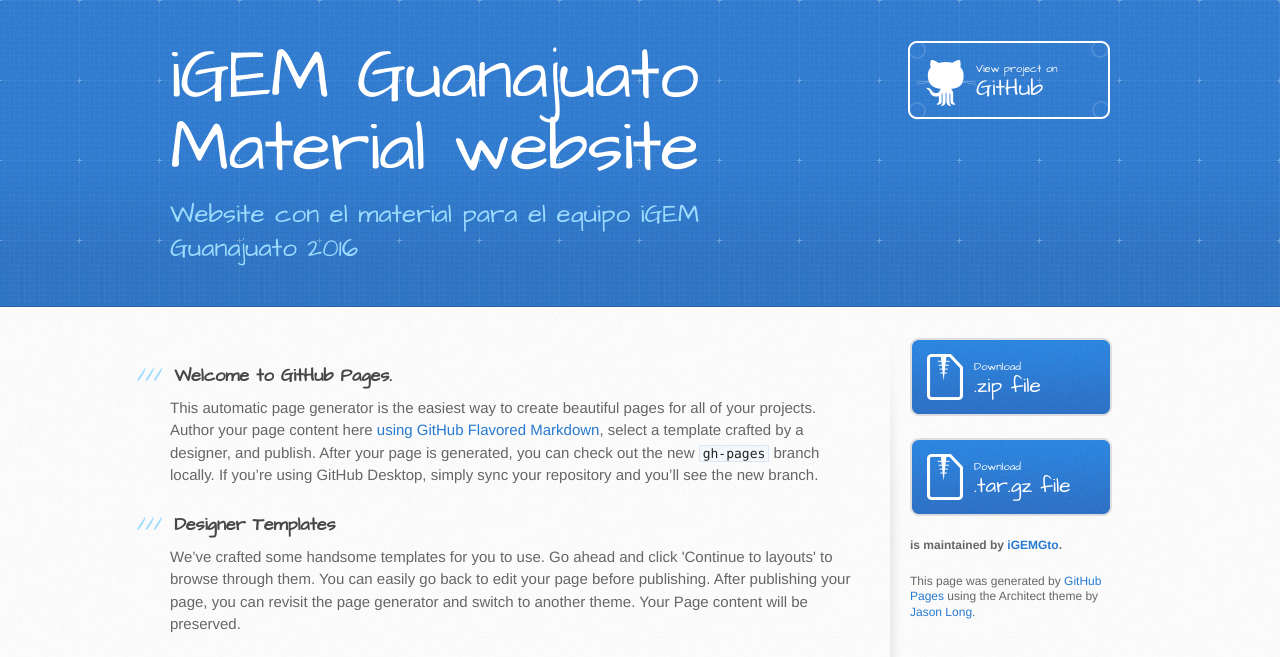
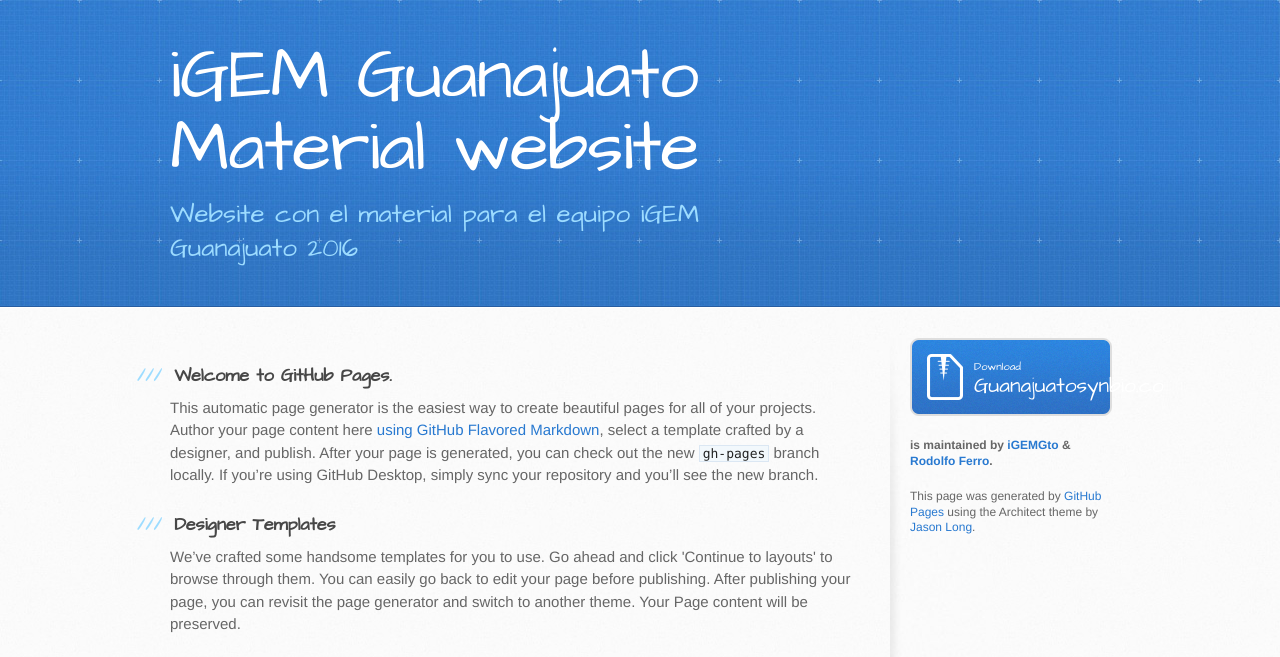
Before and after one commit to iGEMGto/material, a plain HTML site: page index.html in a window 1280 px wide. Shown: the top 657 px of the page. Drawn offline with Linux system fonts and the light colour scheme.

Commit message:
Update index.html

```diff
--- a/index.html
+++ b/index.html
@@ -21,7 +21,7 @@
       <div class="inner">
         <h1>iGEM Guanajuato Material website</h1>
         <h2>Website con el material para el equipo iGEM Guanajuato 2016</h2>
-        <a href="https://github.com/iGEMGto/material" class="button"><small>View project on</small> GitHub</a>
+        <!--<a href="https://github.com/iGEMGto/material" class="button"><small>View project on</small> GitHub</a>-->
       </div>
     </header>
 
@@ -59,16 +59,16 @@
         </section>
 
         <aside id="sidebar">
-          <a href="https://github.com/iGEMGto/material/zipball/master" class="button">
+          <a href="http://www.guanajuatosynbio.co/" class="button">
             <small>Download</small>
-            .zip file
+            Guanajuatosynbio.co
           </a>
-          <a href="https://github.com/iGEMGto/material/tarball/master" class="button">
+          <!--<a href="https://github.com/iGEMGto/material/tarball/master" class="button">
             <small>Download</small>
             .tar.gz file
-          </a>
+          </a>-->
 
-          <p class="repo-owner"><a href="https://github.com/iGEMGto/material"></a> is maintained by <a href="https://github.com/iGEMGto">iGEMGto</a>.</p>
+          <p class="repo-owner"><a href="https://github.com/iGEMGto/material"></a> is maintained by <a href="https://github.com/iGEMGto">iGEMGto</a> & <a href="https://github.com/rodolfoferro">Rodolfo Ferro</a>.</p>
 
           <p>This page was generated by <a href="https://pages.github.com">GitHub Pages</a> using the Architect theme by <a href="https://twitter.com/jasonlong">Jason Long</a>.</p>
         </aside>
```
